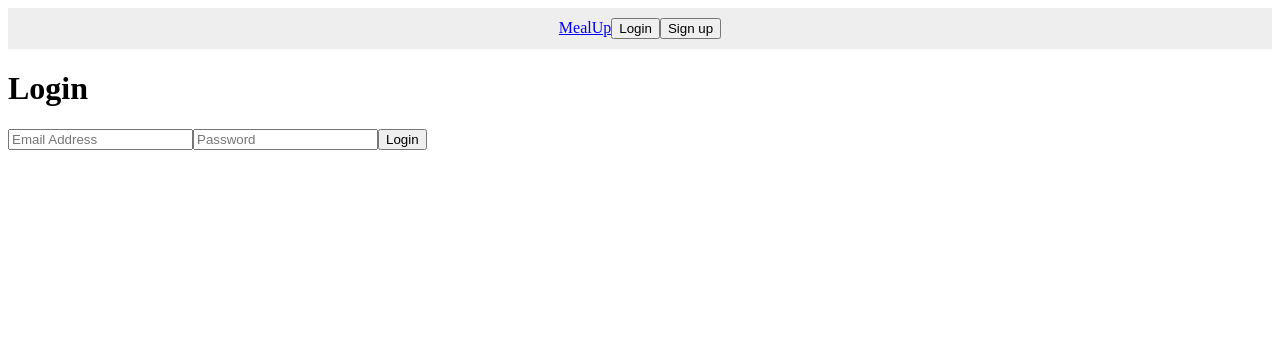
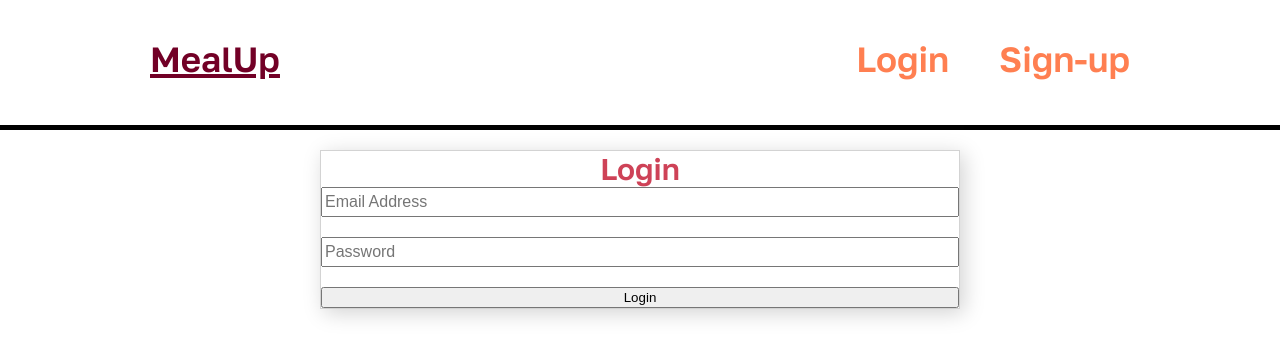
Before and after one commit to BBlyde/MealUp, an Angular app: page /login in a window 1280 px wide. Shown: the top 358 px of the page. Built offline with nearby package versions, Linux system fonts and the light colour scheme.

Commit message:
front end

```diff
--- a/src/app/component/header/header.component.css
+++ b/src/app/component/header/header.component.css
@@ -1,6 +1,44 @@
 header {
     text-align: center;
-    background-color: #EEE;
-    margin-bottom: 20px;
-    padding: 10px;
+    display : flex;
+    flex-direction: row;
+    justify-content: space-between;
+    height: 125px;
+    border-bottom: black 5px solid;
 }
+
+.left-side{
+    margin-left: 150px;
+    margin-top: 37.5px;
+    font-size: 35px;
+    text-decoration: underline;
+    text-decoration-thickness: 4px;
+    color : #720026;
+}
+
+.right-side{
+    margin-right: 150px;
+    margin-top: 37.5px;
+    font-size: 35px;
+    color : #FF7F51;
+}
+
+.header-button:hover{
+    text-decoration: underline;
+}
+
+button{
+    margin-left: 50px;
+    background: none;
+	color: inherit;
+	border: none;
+	padding: 0;
+	font: inherit;
+	cursor: pointer;
+	outline: inherit;
+}
+
+a {
+    color: inherit; /* blue colors for links too */
+    text-decoration: inherit; /* no underline */
+}
--- a/src/app/component/header/header.component.html
+++ b/src/app/component/header/header.component.html
@@ -1,9 +1,14 @@
 <header>
-    <nav>
+
+    <div class="left-side">
         <a routerLink="meals" routerLinkActive="active" [routerLinkActiveOptions]="{ exact: true }">MealUp</a>
+    </div>
+
+    <div class="right-side">
         <!-- Login-->
         <!-- #TODO: Write a condition to check if the login button should be displayed-->
         <button
+            class="header-button"
             *ngIf="!authService.getToken()"
             mat-raised-button
             routerLinkActive="active"
@@ -13,16 +18,19 @@
 
         <!-- Signup -->
         <!-- #TODO: Write a condition to check if the signup button should be displayed-->
-        <!-- Reset password-->
         <button
+            class="header-button"
             *ngIf="!authService.getToken()"
             mat-raised-button
             routerLinkActive="accent"
             routerLink="/sign-up"
             color="accent">
-                    Sign up
+            Sign-up
         </button>
+
+        <!-- Reset Password-->
         <button
+            class="header-button"
             *ngIf="authService.getToken()"
             mat-raised-button
             color="accent"
@@ -31,8 +39,9 @@
             Reset password
         </button>
 
-        <!-- Log out-->
+        <!-- Log out -->
         <button
+            class="header-button"
             *ngIf="authService.getToken()"
             mat-raised-button
             color="accent"
@@ -40,5 +49,5 @@
             routerLinkActive="active">
             Log out
         </button>
-    </nav>
+    </div>
 </header>
--- a/src/app/component/login/login.component.css
+++ b/src/app/component/login/login.component.css
@@ -0,0 +1,74 @@
+.form-card {
+    box-sizing: border-box;
+    width: 50%;
+    margin: 20px auto;
+    display: flex;
+    flex-direction: column;
+    box-shadow: lightgray 4px 4px 20px;
+    border : lightgray 1px solid;
+}
+
+.form-title{
+    font-size: 30px;
+}
+
+.form-column{
+    display: flex;
+    flex-direction: column;
+}
+
+.form-field {
+    display: block;
+    margin-bottom: 20px;
+    font-size: 16px;
+    line-height: 1.5;
+    color: #333;
+  }
+
+  .form-field label {
+    display: block;
+    margin-bottom: 10px;
+    font-weight: bold;
+  }
+
+  .form-field input[type="text"],
+  .form-field input[type="email"],
+  .form-field input[type="password"],
+  .form-field textarea {
+    display: block;
+    width: 100%;
+    padding: 10px;
+    border: 1px solid #ccc;
+    border-radius: 5px;
+    background-color: #fff;
+    color: #333;
+    font-size: 16px;
+    line-height: 1.5;
+    resize: none;
+  }
+
+  .form-field input[type="text"]:focus,
+  .form-field input[type="email"]:focus,
+  .form-field input[type="password"]:focus,
+  .form-field textarea:focus {
+    outline: none;
+    border-color: #4CAF50;
+  }
+
+  .button {
+    display: inline-block;
+    padding: 10px 20px;
+    border: 1px solid #ccc;
+    border-radius: 5px;
+    background-color: #fff;
+    color: #333;
+    font-size: 16px;
+    text-align: center;
+    text-decoration: none;
+    cursor: pointer;
+  }
+
+  .button:hover {
+    background-color: #ccc;
+    color: #fff;
+  }
--- a/src/app/component/login/login.component.html
+++ b/src/app/component/login/login.component.html
@@ -1,36 +1,14 @@
-<h1 class="class-header">Login</h1>
-    <div class="class-body">
-        <form [formGroup]="loginForm"
-              autocomplete="off"
-              novalidate
-              (ngSubmit)="login()">
+<div class="form-card">
+    <span class="form-title">Login</span>
 
-              <!-- Email address -->
-            <input
-                class="form-control"
-                type="text"
-                ngDefaultControl
-                formControlName="email"
-                required
-                placeholder="Email Address"
-                minlength="5">
+    <form [formGroup]="loginForm" autocomplete="off" novalidate (ngSubmit)="login()" class="form-column" >
+            <!-- Email address -->
+        <input class="form-control form-field" type="text" ngDefaultControl formControlName="email" required placeholder="Email Address" minlength="5">
 
-            <!-- Password -->
-                <input
-                class="form-control"
-                type="password"
-                ngDefaultControl
-                formControlName="password"
-                required
-                placeholder="Password"
-                minlength="5">
+        <!-- Password -->
+        <input class="form-control form-field" type="password" ngDefaultControl formControlName="password" required placeholder="Password" minlength="5">
 
-            <!-- Button -->
-            <button
-                color="warn"
-                type="submit"
-            >
-            Login
-            </button>
-        </form>
-    </div>
+        <!-- Button -->
+        <button type="submit">Login</button>
+    </form>
+</div>
--- a/src/styles.css
+++ b/src/styles.css
@@ -1 +1,8 @@
-/* You can add global styles to this file, and also import other style files */
+@import url('https://fonts.googleapis.com/css2?family=Golos+Text:wght@600&family=Prompt:wght@500&family=Roboto:wght@100&display=swap');
+
+body{
+    margin : 0;
+    font-family: 'Golos Text', sans-serif;
+    text-align: center;
+    color : #CE4257;
+}
```
Also changed, not shown: 1 other file (tests, documents, lock files or other folders). Lines whose indentation alone changed are shown as unchanged.
